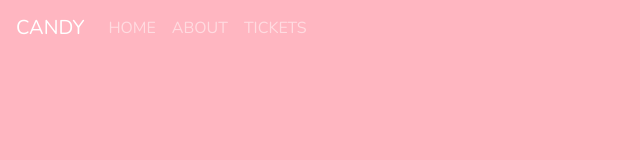
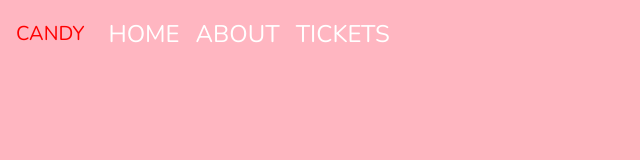
Before and after one commit to ShanchaiZ/Museum_of_Candy, a plain HTML site: page index.html in a window 1280 px wide. Shown: the whole page, without its empty margins (0-640 px from the left). Drawn offline with nearby package versions, Linux system fonts and the light colour scheme.

Commit message:
added navbar styling with pink and red on link hover

```diff
--- a/app.css
+++ b/app.css
@@ -23,3 +23,19 @@ body {
 }
 
 /* Navbar styling */
+
+#mainNavbar {
+    font-size: 1.5rem;
+    font-weight: 100;
+}
+
+#mainNavbar .nav-link {
+color: white;
+}
+#mainNavbar .nav-link:hover {
+color: red;
+}
+
+#mainNavbar .navbar-brand {
+    color: red;
+}
```
